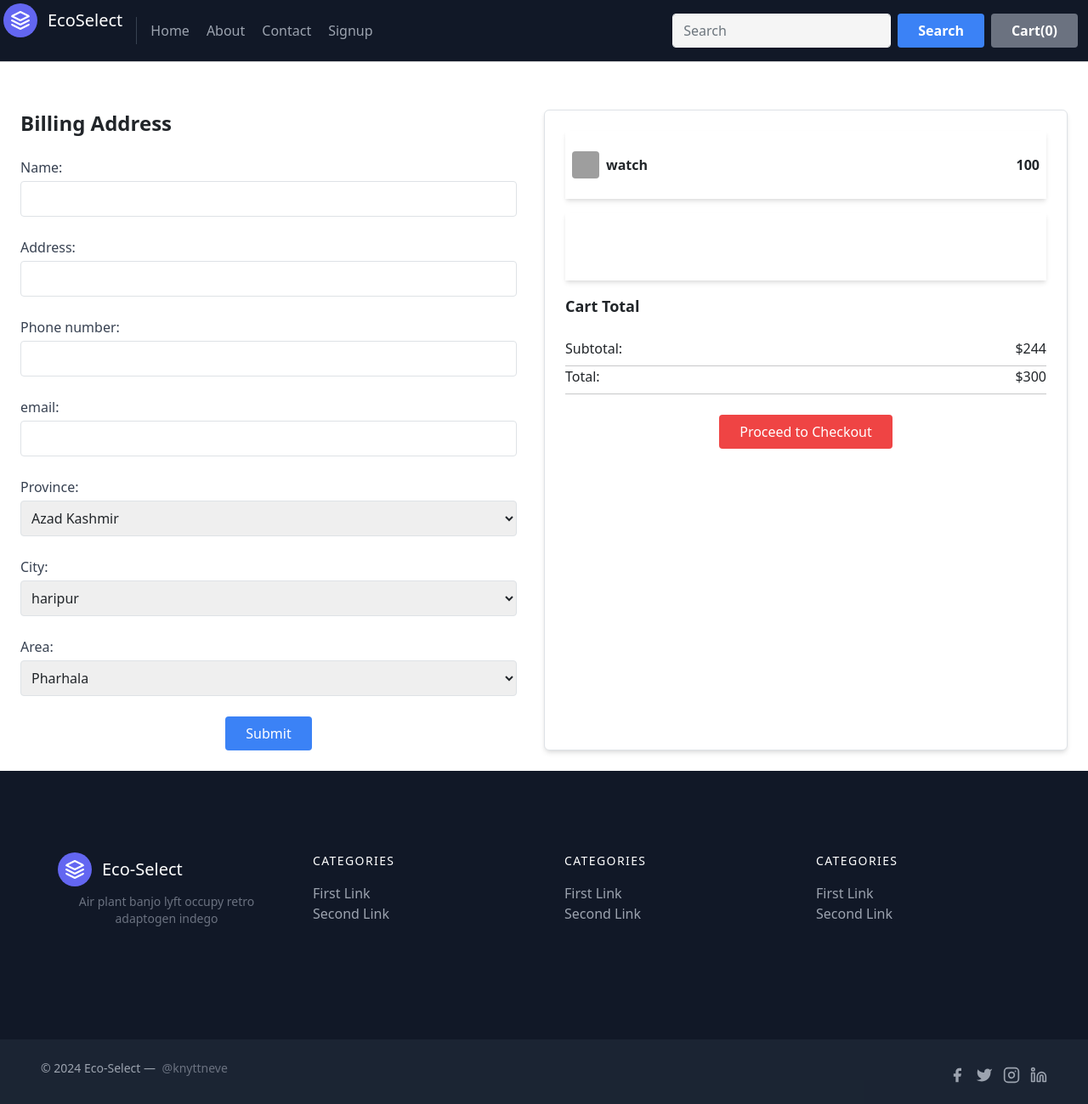
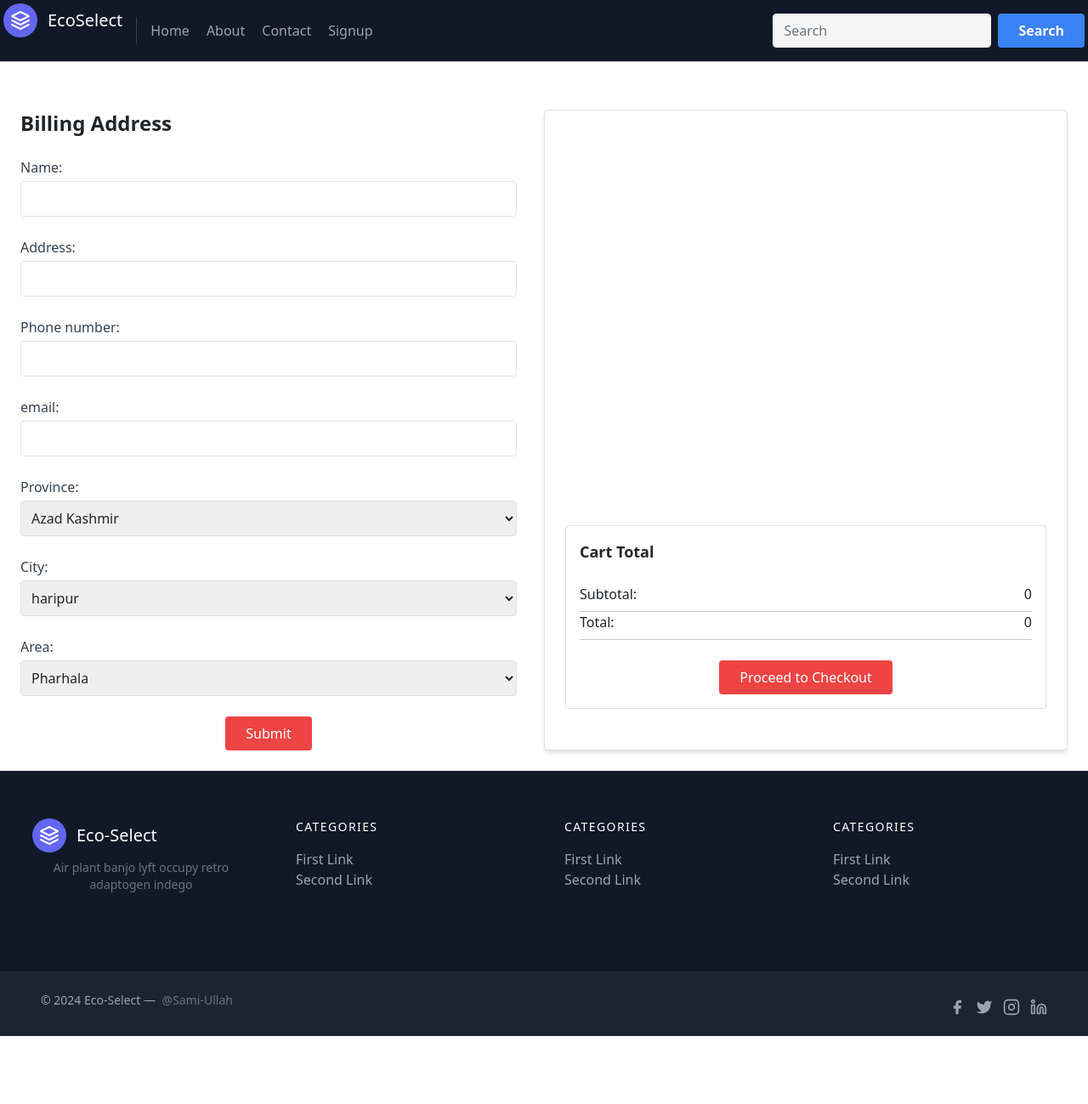
Before and after one commit to Sami606713/Python_Projects, a Django app: template Djanjo/ecomerence_env/my_ecomerence/products/templates/order.html in a window 1280 px wide. Shown: the whole page at 85% size. After the commit the page ends 1219 px from the top, so only its background shows below. Run offline with Django 4.2, Linux system fonts and the light colour scheme; the template is opened without the code that fills it, so the values that code supplies are empty; grey boxes are pictures that could not be loaded.

Commit message:
setting the order page

```diff
--- a/Djanjo/ecomerence_env/my_ecomerence/products/templates/base.html
+++ b/Djanjo/ecomerence_env/my_ecomerence/products/templates/base.html
@@ -16,14 +16,7 @@
     <title>{% block title %}  {% endblock %}</title>
 
 </head>
-<style>
-/* body{
-  padding-left: 2rem;
-  padding-right: 2rem;
-  padding-top: none;
-} */
 
-</style>
 <body>
  <!-- Navbar -->
  <body class="bg-white-500">
@@ -39,12 +32,20 @@
         <a class="mr-5 hover:text-white" href="/">Home</a>
         <a class="mr-5 hover:text-white" href="/product/about">About</a>
         <a class="mr-5 hover:text-white" href="/product/contact">Contact</a>
-       <a class="mr-5 hover:text-white" href="/product/signup">Signup</a>
+        {% if user.is_authenticated %}
+        <a class="mr-5 hover:text-white"id="signup" href="/product/log_out">logout</a>
+        {% else %}
+       <a class="mr-5 hover:text-white"id="signup" href="/product/signup">Signup</a>
+       {% endif %}
       </nav>
         <form class="d-flex">
           <input class="form-control me-2" type="search" placeholder="Search" aria-label="Search">
           <button class="bg-blue-500 hover:bg-blue-700 text-white font-bold py-2 px-4 rounded" type="submit">Search</button>
+          {% if user.is_authenticated %}
           <a href="/product/shoping_cart" button class="bg-gray-500 hover:bg-gray-700 text-white font-bold py-2 px-4 rounded mx-2" id="CartButton" type="submit">Cart(<span id="cart">0</span>)</button> </a>
+
+
+          {% endif %}
         </form>
 
     </div>
@@ -59,10 +60,10 @@
 
 <!-- Footer  -->
 <footer class="text-gray-400 bg-gray-900 body-font">
-  <div class="container px-5 py-24 mx-auto flex md:items-center lg:items-start md:flex-row md:flex-nowrap flex-wrap flex-col">
+  <div class="container px-2 py-14 mx-auto flex md:items-center lg:items-start md:flex-row md:flex-wrap flex-wrap flex-col">
     <div class="w-64 flex-shrink-0 md:mx-0 mx-auto text-center md:text-left md:mt-0 mt-10">
       <a class="flex title-font font-medium items-center md:justify-start justify-center text-white">
-        <svg xmlns="http://www.w3.org/2000/svg" fill="none" stroke="currentColor" stroke-linecap="round" stroke-linejoin="round" stroke-width="2" class="w-10 h-10 text-white p-2 bg-indigo-500 rounded-full" viewBox="0 0 24 24">
+        <svg xmlns="http://www.w3.org/2000/svg" fill="none" stroke="currentColor" stroke-linecap="round" stroke-linejoin="round" stroke-width="2" class="w-10  h-10 text-white p-2 bg-indigo-500 rounded-full" viewBox="0 0 24 24">
           <path d="M12 2L2 7l10 5 10-5-10-5zM2 17l10 5 10-5M2 12l10 5 10-5"></path>
         </svg>
         <span class="ml-3 text-xl">Eco-Select</span>
@@ -107,7 +108,7 @@
   <div class="bg-gray-800 bg-opacity-75">
     <div class="container mx-auto py-4 px-5 flex flex-wrap flex-col sm:flex-row">
       <p class="text-gray-400 text-sm text-center sm:text-left">© 2024 Eco-Select —
-        <a href="https://twitter.com/knyttneve" class="text-gray-500 ml-1" rel="noopener noreferrer" target="_blank">@knyttneve</a>
+        <a href="https://github.com/Sami606713" class="text-gray-500 ml-1" rel="noopener noreferrer" target="_blank">@Sami-Ullah</a>
       </p>
       <span class="inline-flex sm:ml-auto sm:mt-0 mt-2 justify-center sm:justify-start">
         <a class="text-gray-400">
@@ -158,7 +159,6 @@
         cart = JSON.parse(localStorage.getItem("cart"));
         document.getElementById("cart").innerHTML=Object.keys(cart).length
       }
-
     </script>
     {% block js %}  {% endblock %}
   </body>
--- a/Djanjo/ecomerence_env/my_ecomerence/products/templates/order.html
+++ b/Djanjo/ecomerence_env/my_ecomerence/products/templates/order.html
@@ -12,24 +12,24 @@
                 <!-- name -->
                 <div class="mb-4">
                     <label for="name" class="block text-gray-700">Name:</label>
-                    <input type="text" id="name" name="name" class="mt-1 p-2 w-full border rounded">
+                    <input type="text" id="name" name="name" class="mt-1 p-2 w-full border rounded" required>
                 </div>
 
                 <!-- Street address -->
                 <div class="mb-4">
                     <label for="name" class="block text-gray-700">Address:</label>
-                    <input type="text" id="addr" name="addr" class="mt-1 p-2 w-full border rounded">
+                    <input type="text" id="addr" name="addr" class="mt-1 p-2 w-full border rounded" required>
                 </div>
 
                 <!-- Phone number -->
                 <div class="mb-4">
                     <label for="name" class="block text-gray-700">Phone number:</label>
-                    <input type="number" id="nbr" name="nbr" class="mt-1 p-2 w-full border rounded">
+                    <input type="tel" id="nbr" name="nbr" class="mt-1 p-2 w-full border rounded" required>
                 </div>
                   <!-- email address -->
                   <div class="mb-4">
                     <label for="name" class="block text-gray-700">email:</label>
-                    <input type="email" id="email" name="email" class="mt-1 p-2 w-full border rounded">
+                    <input type="email" id="email" name="email" class="mt-1 p-2 w-full border rounded" required>
                 </div>
 
 
@@ -74,43 +74,20 @@
                 <!-- Submit button -->
                 <div class="text-center">
                     <button type="submit"
-                        class="bg-blue-500 text-white py-2 px-4 rounded hover:bg-blue-600">Submit</button>
+                        class="bg-red-500 text-white py-2 hover:text-white px-4 rounded hover:bg-blue-600">Submit</button>
                 </div>
             </form>
         </div>
 
         <!-- Right Div - Cart Total Information -->
         <div class="w-1/2 bg-white rounded-md shadow-md p-4 border border-black-500">
-            <!-- Column Headings -->
-            <!-- <div class="grid grid-cols-4 shadow-md p-4 mb-2 font-bold ">
-                <div>Product</div>
-                <div>Price</div>
-                <div>Quantity</div>
-                <div>Subtotal</div>
-            </div> -->
 
-            <div class="grid grid-cols-4 mb-3 mt-0 shadow-md p-2 font-semibold h-20" id="product">
-                <!-- Left corner: Name and Image -->
-                <div class="flex items-center col-span-2">
-                    <!-- Add your product image source here -->
-                    <img src="https://picsum.photos/100/100" alt="Product Image" class="w-8 h-8 rounded mr-2">
-                    <div>
-                        watch
-                    </div>
-                </div>
-
-                <!-- Right corner: Price -->
-                <div class="flex items-center justify-end col-span-2">
-                    100
-                </div>
-            </div>
-
-            <!-- Additional Cart Items -->
-            <div class="grid grid-cols-4 mb-3 mt-0 shadow-md p-2 font-semibold h-20" id="product">
-                <!-- Add more cart items similarly -->
+            <div class="grid grid-cols-4 mb-3 mt-0 p-2 font-semibold h-20" id="items">
+                <!-- javascript handle -->
             </div>
 
             <!-- Cart Total -->
+            <!-- <div id="total_pr">
             <h2 class="text-lg font-semibold mb-4">Cart Total</h2>
             <div class="flex justify-between mb-2">
                 <span>Subtotal:</span>
@@ -124,22 +101,73 @@
             </div>
             <hr>
 
-            <!-- Process to Checkout Button -->
+            Process to Checkout Button
             <div class="text-center mt-4">
                 <button
                     class="bg-red-500 text-white py-2 hover:text-white px-4 rounded hover:bg-blue-600">Proceed
                     to Checkout</button>
             </div>
+        </div> -->
+
+        <div class="card" style="margin-top: 24rem;" >
+        <div class="card-body" id="total_pr">
+
+        </div>
+        </div>
         </div>
     </div>
 </div>
 
 
 {% endblock %}
+
+{% block js %}
 <script>
-    // console.log(document.getElementById("order").innerHTML);
+    cart = JSON.parse(localStorage.getItem("cart"));
+    let total=0
+    for (let item in cart) {
+        let name = cart[item][0];
+        let quantity=cart[item][1]
+        let price = parseInt(cart[item][2]);
+        let img = cart[item][3];
+        // let new_price=document.getElementById("total"+item)
+        // console.log("price:",new_price);
+        document.getElementById("items").innerHTML += `
+            <!-- Left corner: Name and Image -->
+            <div class="flex items-center col-span-2 mb-2">
+                <!-- Add your product image source here -->
+                <img src="${img}" alt="Product Image" class="w-8 h-8 rounded mr-2">
+                <div>
+                    ${name}
+                </div>
+            </div>
+
+            <!-- Right corner: Price -->
+            <div class="flex items-center justify-end col-span-2">
+                ${price*quantity}
+            </div>
+            `;
+            total+=price*quantity
+    }
+document.getElementById("total_pr").innerHTML=`
+<h2 class="text-lg font-semibold mb-4">Cart Total</h2>
+            <div class="flex justify-between mb-2">
+                <span>Subtotal:</span>
+                <span id="sub_total">${total}</span>
+            </div>
+            <hr>
+
+            <div class="flex justify-between mb-2">
+                <span>Total:</span>
+                <span id="total">${total}</span>
+            </div>
+            <hr>
+
+            <!-- Process to Checkout Button -->
+            <div class="text-center mt-4">
+                <button class="bg-red-500 text-white py-2 hover:text-white px-4 rounded hover:bg-blue-600">Proceed
+                    to Checkout</button>
+            </div>
+`
 </script>
-
-<!-- {% block js %}
-
 {% endblock %}
--- a/Djanjo/ecomerence_env/my_ecomerence/products/templates/registration/signup2.html
+++ b/Djanjo/ecomerence_env/my_ecomerence/products/templates/registration/signup2.html
@@ -36,7 +36,6 @@
 			   </a>
 		   </div>
             <button type="submit" class="bg-red-700 text-white py-2 hover:text-white px-4 rounded-md hover:bg-blue-600">Create Account</button>
-
 				  <button type="submit" class="bg-blue-500 text-white py-2 hover:text-white px-4 rounded-md hover:bg-red-700">Sign up with Google</button>
           </form>
         </div>
--- a/Djanjo/ecomerence_env/my_ecomerence/products/urls.py
+++ b/Djanjo/ecomerence_env/my_ecomerence/products/urls.py
@@ -9,6 +9,7 @@ urlpatterns = [
     path("",include(router.urls)),
     path("index",views.index,name="index"),
     path("log_in",views.log_in,name="log_in"),
+    path("log_out",views.log_out,name="log_out"),
     path("signup",views.signup,name="signup"),
     path("contact",views.contact,name="contact"),
     path("about",views.about,name="about"),
```
Also changed, not shown: Djanjo/ecomerence_env/my_ecomerence/my_ecomerence/settings.py (+14 -18 lines), Djanjo/ecomerence_env/my_ecomerence/products/models.py (+25 -23 lines), Djanjo/ecomerence_env/my_ecomerence/products/templates/shoping_cart.html (+12 -7 lines), Djanjo/ecomerence_env/my_ecomerence/products/views.py (+11 -3 lines), Djanjo/ecomerence_env/my_ecomerence/products/migrations/0055_delete_address.py (added), Djanjo/ecomerence_env/my_ecomerence/products/migrations/0056_address.py (added), Djanjo/ecomerence_env/my_ecomerence/products/migrations/0057_alter_address_address_id.py (added), Djanjo/ecomerence_env/my_ecomerence/products/migrations/0058_alter_address_address_id.py (added), Djanjo/ecomerence_env/my_ecomerence/products/migrations/0059_remove_address_address_id_address_id.py (added), Djanjo/ecomerence_env/my_ecomerence/products/migrations/0060_remove_address_id_address__id.py (added), Djanjo/ecomerence_env/my_ecomerence/products/migrations/0061_alter_address__id.py (added).
